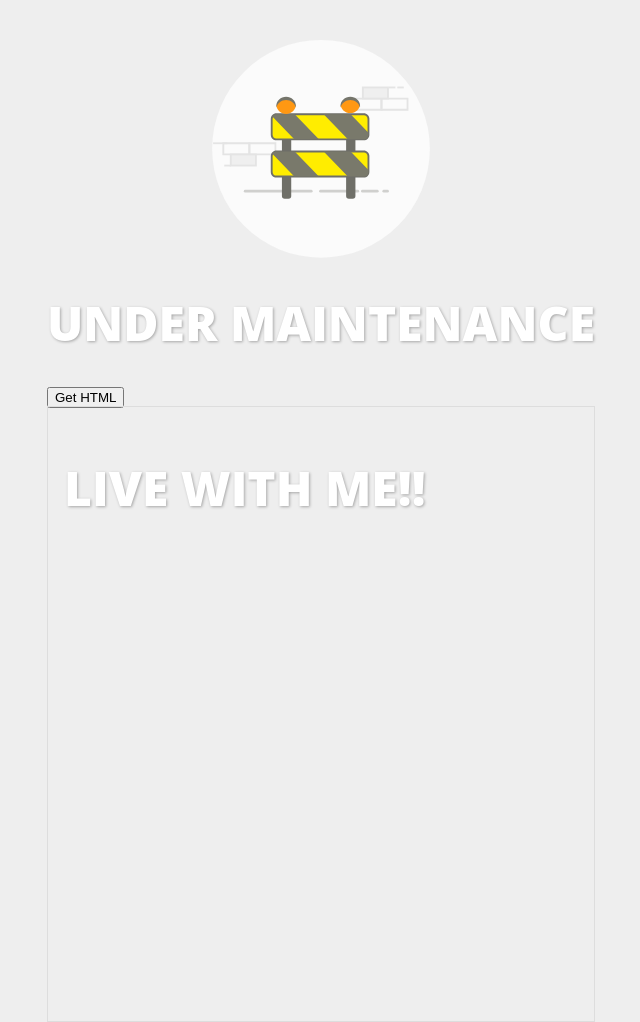
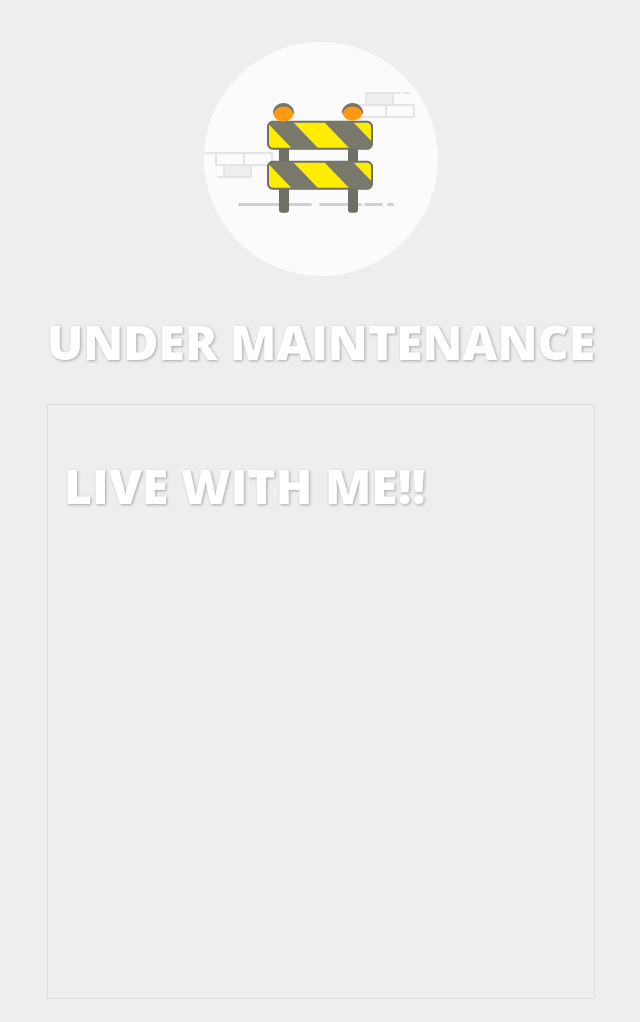
Before and after one commit to vidit009/vidit009.github.io, a website: page index.html in a window 1280 px wide. Shown: the whole page, without its empty margins (319-959 px from the left). After the commit the page ends 999 px from the top, so only its background shows below. Drawn offline with Linux system fonts and the light colour scheme.

Commit message:
removing get html button
removing get html button

```diff
--- a/index.html
+++ b/index.html
@@ -57,7 +57,6 @@
   </h1>
   <div class="container">
     <div class="text-right my-3">
-      <button class="btn btn-info" id="getHTML" get-data="editor-1">Get HTML</button>
     </div>
     <div class="row align-items-center justify-content-center">
       <div class="col-md-12 col-lg-8">
```
